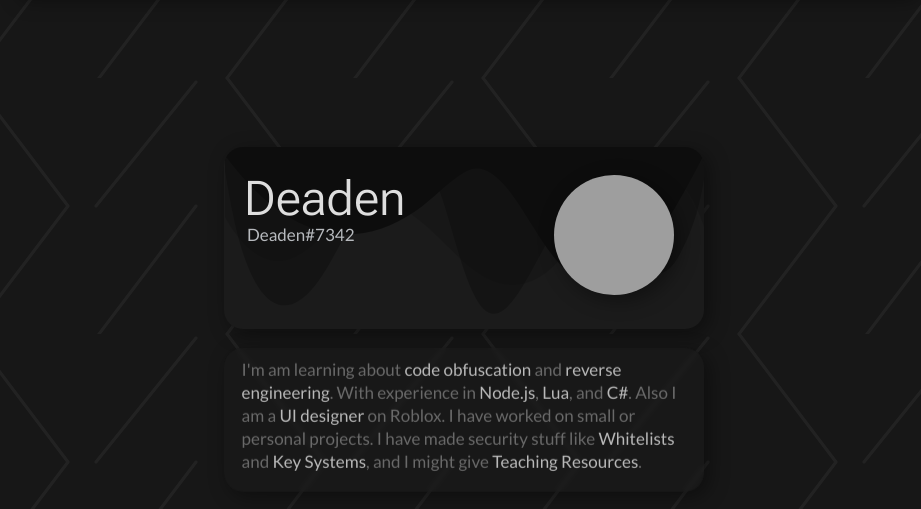
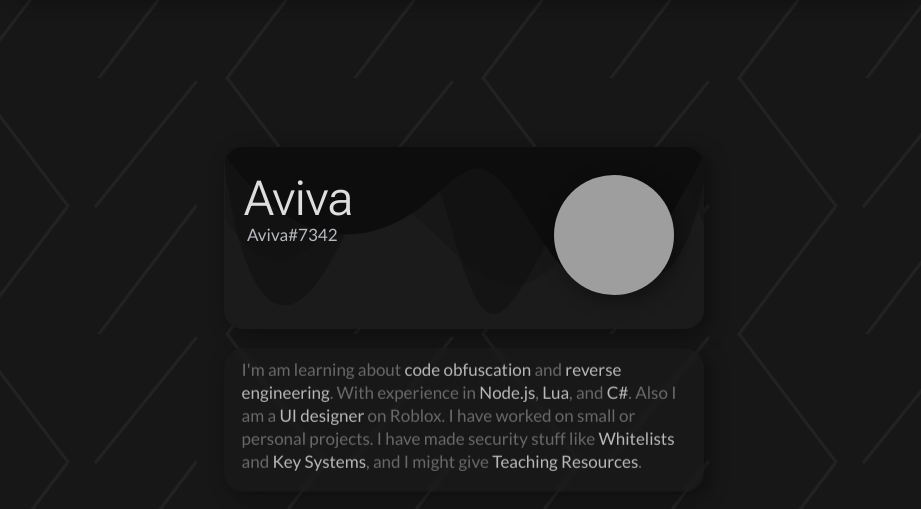
Before and after one commit to WasVeil/WasVeil.github.io, a plain HTML site: page index.html in a window 1280 px wide. Shown: the part 85-594 px from the top of the page, without its empty margins (176-1097 px from the left). Drawn offline with Linux system fonts and the light colour scheme; grey boxes are pictures that could not be loaded.

Commit message:
Update index.html

```diff
--- a/index.html
+++ b/index.html
@@ -31,8 +31,8 @@
     <section class="heroo">
 
         <div class="container">
-            <h1>Deaden</h1>
-            <h4>Deaden#7342</h4>
+            <h1>Aviva</h1>
+            <h4>Aviva#7342</h4>
             <span id="glowy" class="Paragraph"></span>
         </div>
         <div class="container2"></div>
```
